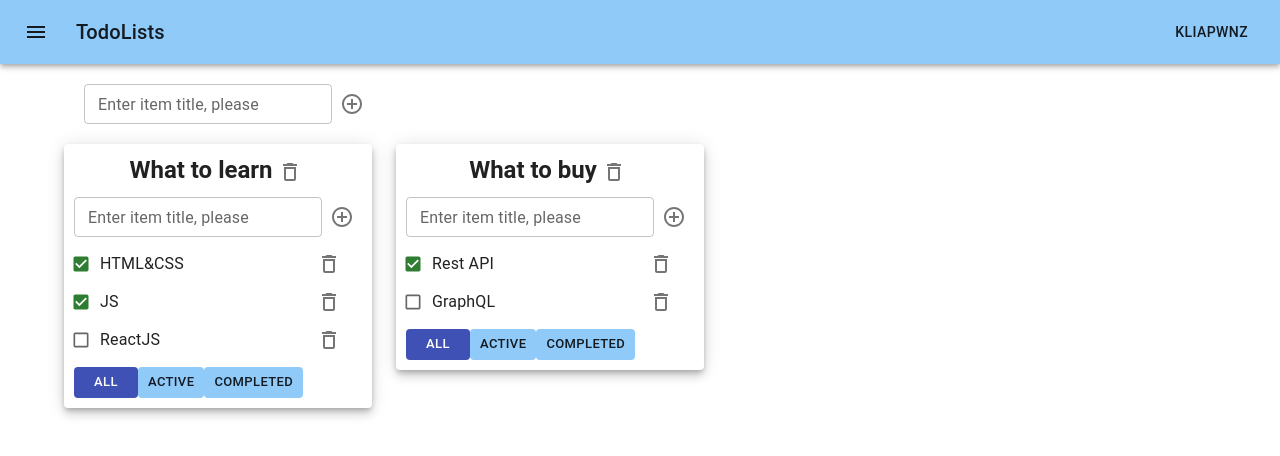
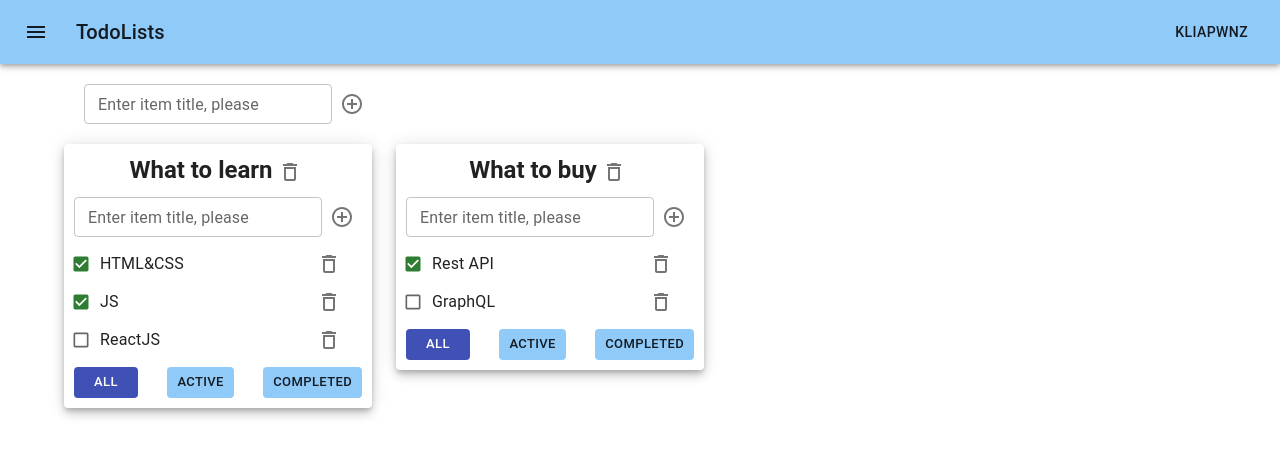
Before and after one commit to Kliapwnz/todoFinaly, a React (Create React App) app: page / in a window 1280 px wide. Shown: the top 456 px of the page. Built offline with nearby package versions, Linux system fonts and the light colour scheme.

Commit message:
justify-content

```diff
--- a/src/App.css
+++ b/src/App.css
@@ -22,3 +22,7 @@
 /*.is-done {*/
 /*    opacity: 0.5;*/
 /*}*/
+.btn-filter-container{
+    display: flex;
+    justify-content: space-between;
+}
```
